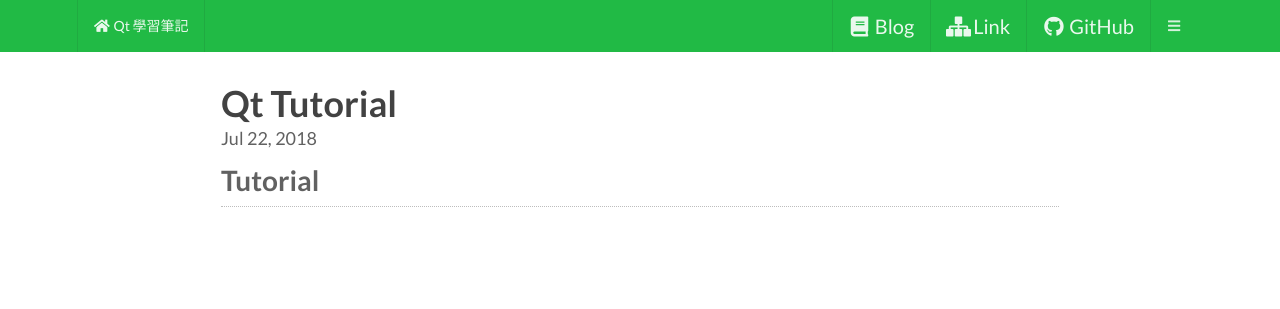
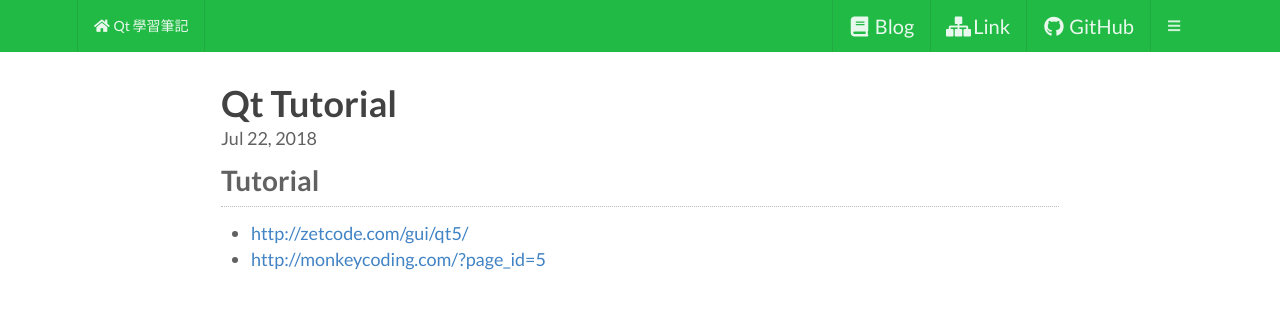
Before and after one commit to foreachsam/book-lang-cpp-qt, a Jekyll site: the page built from read/link/tutorial.md, in a window 1280 px wide and 900 px high. Shown: the top 309 px of the window. Built offline with Jekyll 4.4.1, drawn with Linux system fonts in a browser that asks for light colours; nearby versions of some CDN libraries; comment, search, counter and statistics services are not loaded; part of the change alters nothing that is shown.

Commit message:
add link

```diff
--- a/read/link/tutorial.md
+++ b/read/link/tutorial.md
@@ -12,3 +12,6 @@ parent:
 
 
 ## Tutorial
+
+* [http://zetcode.com/gui/qt5/](http://zetcode.com/gui/qt5/)
+* [http://monkeycoding.com/?page_id=5](http://monkeycoding.com/?page_id=5)
```
